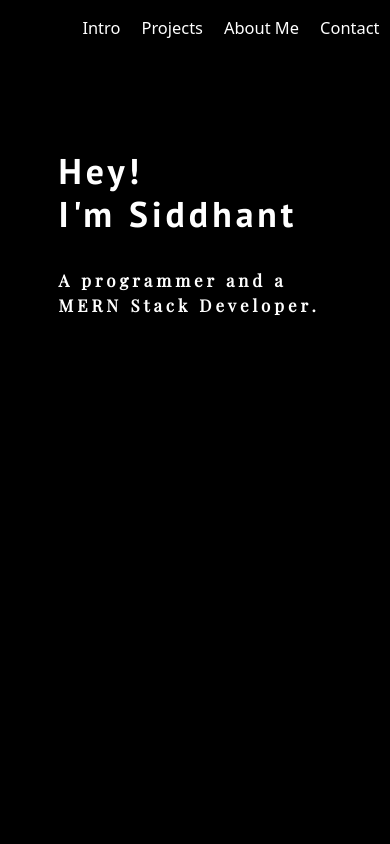
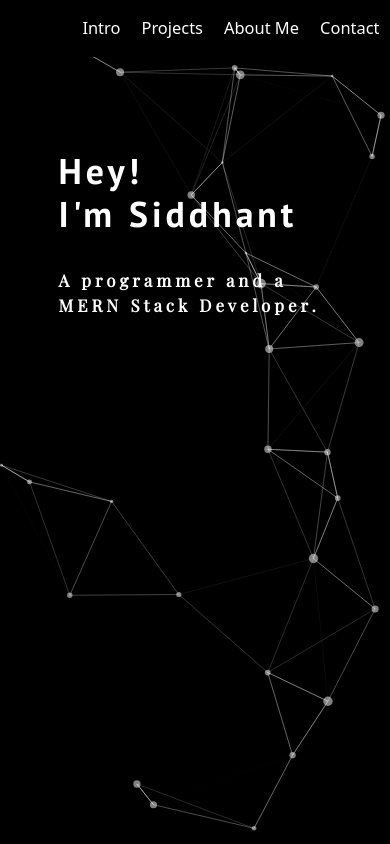
Before and after one commit to Geralt-Of-Rivia-Witcher/portfolio_2.0, a React (Create React App) app: page / in a window 390 px wide. Shown: the top 844 px of the page. Built offline with nearby package versions, Linux system fonts and the light colour scheme.

Commit message:
feat: :sparkles: Added background animation

```diff
--- a/src/App.js
+++ b/src/App.js
@@ -1,22 +1,17 @@
-import { useState } from "react";
-
-import Loading from "./components/loading/Loading";
 import Navbar from "./components/navbar/navbar";
 import Intro from "./components/intro/Intro";
 import Projects from "./components/projects/Projects";
 import About from "./components/about/About";
 import Contact from "./components/contact/Contact";
+import Background from "./components/background/Background";
 
 const App = () => {
-    const [loading, setLoading] = useState(true);
-    const is_mobile = window.innerWidth <= 768;
-
     return (
         <>
-            {!is_mobile && loading ? <Loading /> : null}
+            <Background />
 
             <Navbar />
-            <Intro setLoading={setLoading} />
+            <Intro />
             <Projects />
             <About />
             <Contact />
--- a/src/components/about/about.styles.css
+++ b/src/components/about/about.styles.css
@@ -1,81 +1,66 @@
-#about-me
-{
+#about-me {
     margin: 200px 0;
 }
 
-.about-me-div
-{
+.about-me-div {
     width: 90%;
     margin: auto;
 }
 
-#about-me-heading
-{
-    Font-Family: 'PT Sans', Sans-Serif !important;
-    Font-Size: 50px !important;
+#about-me-heading {
+    font-family: "PT Sans", Sans-Serif !important;
+    font-size: 50px !important;
     margin-bottom: 50px;
     padding-top: 50px;
 }
 
-.my-image
-{
+.my-image {
     width: 100%;
     height: auto;
     margin: auto;
     padding-bottom: 20px;
 }
 
-.about-me-sub-heading
-{
+.about-me-sub-heading {
     font-size: calc(20px + (30 - 20) * ((100vw - 300px) / (1600 - 300)));
 }
 
-.about-me-description
-{
+.about-me-description {
     font-size: calc(17px + (23 - 17) * ((100vw - 300px) / (1600 - 300)));
     margin-top: 30px;
 }
 
-@media (max-width: 768px)
-{
-    .my-image
-    {
+@media (max-width: 768px) {
+    .my-image {
         width: 250px;
         height: auto;
     }
 }
 
-.html-word
-{
+.html-word {
     color: #e34c26;
 }
 
-.css-word
-{
+.css-word {
     color: #264de4;
 }
 
-.javascript-word
-{
+.javascript-word {
     color: #f0db4f;
 }
 
-.java-word
-{
-    color: 	#f89820;
+.java-word {
+    color: #f89820;
 }
 
-.react-word
-{
-    color: #61DBFB;
+.react-word {
+    color: #61dbfb;
 }
 
-.node-word
-{
+.node-word {
     color: #3c873a;
 }
 
-.mongodb-word
-{
-    color: #3FA037;
+.mongodb-word {
+    color: #3fa037;
 }
--- /dev/null
+++ b/src/components/background/Background.jsx
@@ -0,0 +1,102 @@
+import React, { useCallback } from "react";
+import Particles from "react-tsparticles";
+import { loadFull } from "tsparticles";
+
+import "./backgroud.styles.css";
+
+export const Background = () => {
+    const particlesInit = useCallback(async (engine) => {
+        console.log(engine);
+        // you can initiate the tsParticles instance (engine) here, adding custom shapes or presets
+        // this loads the tsparticles package bundle, it's the easiest method for getting everything ready
+        // starting from v2 you can add only the features you need reducing the bundle size
+        await loadFull(engine);
+    }, []);
+
+    const particlesLoaded = useCallback(async (container) => {
+        await console.log(container);
+    }, []);
+    return (
+        <>
+            <Particles
+                id="tsparticles"
+                init={particlesInit}
+                loaded={particlesLoaded}
+                options={{
+                    background: {
+                        color: {
+                            value: "#000000",
+                        },
+                    },
+                    fpsLimit: 60,
+                    interactivity: {
+                        events: {
+                            onClick: {
+                                enable: true,
+                                mode: "push",
+                            },
+                            onHover: {
+                                enable: true,
+                                mode: "repulse",
+                            },
+                            resize: true,
+                        },
+                        modes: {
+                            push: {
+                                quantity: 4,
+                            },
+                            repulse: {
+                                distance: 200,
+                                duration: 0.4,
+                            },
+                        },
+                    },
+                    particles: {
+                        color: {
+                            value: "#ffffff",
+                        },
+                        links: {
+                            color: "#ffffff",
+                            distance: 150,
+                            enable: true,
+                            opacity: 0.5,
+                            width: 1,
+                        },
+                        collisions: {
+                            enable: true,
+                        },
+                        move: {
+                            directions: "none",
+                            enable: true,
+                            outModes: {
+                                default: "bounce",
+                            },
+                            random: false,
+                            speed: 6,
+                            straight: false,
+                        },
+                        number: {
+                            density: {
+                                enable: true,
+                                area: 800,
+                            },
+                            value: 80,
+                        },
+                        opacity: {
+                            value: 0.5,
+                        },
+                        shape: {
+                            type: "circle",
+                        },
+                        size: {
+                            value: { min: 1, max: 5 },
+                        },
+                    },
+                    detectRetina: true,
+                }}
+            />
+        </>
+    );
+};
+
+export default Background;
--- /dev/null
+++ b/src/components/background/backgroud.styles.css
@@ -0,0 +1,6 @@
+#tsparticles {
+    position: absolute;
+    width: 100%;
+    height: 100%;
+    z-index: -1;
+}
--- a/src/components/intro/Intro.jsx
+++ b/src/components/intro/Intro.jsx
@@ -3,7 +3,7 @@ import Spline from "@splinetool/react-spline";
 
 import "./intro.styles.css";
 
-const Intro = (props) => {
+const Intro = () => {
     return (
         <section id="intro">
             <div id="intro-div">
@@ -21,7 +21,7 @@ const Intro = (props) => {
                             scene="https://prod.spline.design/pISt2swXwZjPT8YZ/scene.splinecode"
                             lookAt={MouseEvent}
                             onLoad={() => {
-                                props.setLoading(false);
+                                console.log("Hey, Sup???");
                             }}
                         />
                     </div>
--- a/src/components/intro/intro.styles.css
+++ b/src/components/intro/intro.styles.css
@@ -1,32 +1,27 @@
-#intro
-{
+#intro {
     height: 100vh;
     text-align: left;
     overflow: hidden;
 }
 
-#intro-div
-{
+#intro-div {
     width: 70%;
     margin: 250px auto;
     letter-spacing: 0.25rem;
 }
 
-.heading
-{
-    Font-Family: 'PT Sans', Sans-Serif;
+.heading {
+    font-family: "PT Sans", Sans-Serif;
     font-size: calc(31px + (100 - 31) * ((100vw - 300px) / (1600 - 300)));
 }
 
-.sub-heading
-{
-    Font-Family: 'Playfair Display', Serif;
+.sub-heading {
+    font-family: "Playfair Display", Serif;
     font-size: calc(16px + (28 - 16) * ((100vw - 300px) / (1600 - 300)));
     font-weight: 600;
 }
 
-.robot
-{
+.robot {
     position: absolute;
     right: 0;
     top: 2%;
@@ -34,10 +29,8 @@
     width: 40%;
 }
 
-@media (max-width: 768px)
-{
-    #intro-div
-    {
+@media (max-width: 768px) {
+    #intro-div {
         margin: 150px auto;
     }
 }
--- a/src/components/loading/Loading.jsx
+++ /dev/null
@@ -1,16 +0,0 @@
-import React from "react";
-import { Waves } from "loading-animations-react";
-
-import "./loading.styles.css";
-
-const Loading = () => {
-    return (
-        <div className="loading-animation-div">
-            <div className="loading-animation">
-                <Waves waveColor="white" backgroundColor="#000" />
-            </div>
-        </div>
-    );
-};
-
-export default Loading;
--- a/src/components/loading/loading.styles.css
+++ /dev/null
@@ -1,15 +0,0 @@
-.loading-animation-div
-{
-    width: 100vw;
-    height: 100vh;
-    position: fixed;
-    background-color: black;
-    z-index: 1;
-    cursor: progress;
-}
-
-.loading-animation
-{
-    width: 200px;
-    margin: 35vh auto;
-}
--- a/src/components/navbar/navbar.styles.css
+++ b/src/components/navbar/navbar.styles.css
@@ -1,11 +1,9 @@
-.navbar
-{
+.navbar {
     text-align: right;
     background-color: black !important;
 }
 
-.nav-link
-{
+.nav-link {
     color: white !important;
     font-size: calc(16px + (22 - 16) * ((100vw - 300px) / (1600 - 300)));
     margin: 0 calc(2px + (10 - 2) * ((100vw - 300px) / (1600 - 300)));
```
Also changed, not shown: package.json (+6 -5 lines), src/components/projects/projects.styles.css (+65 -62 lines), src/index.css (+4 -8 lines), 2 other files (tests, documents, lock files or other folders).
